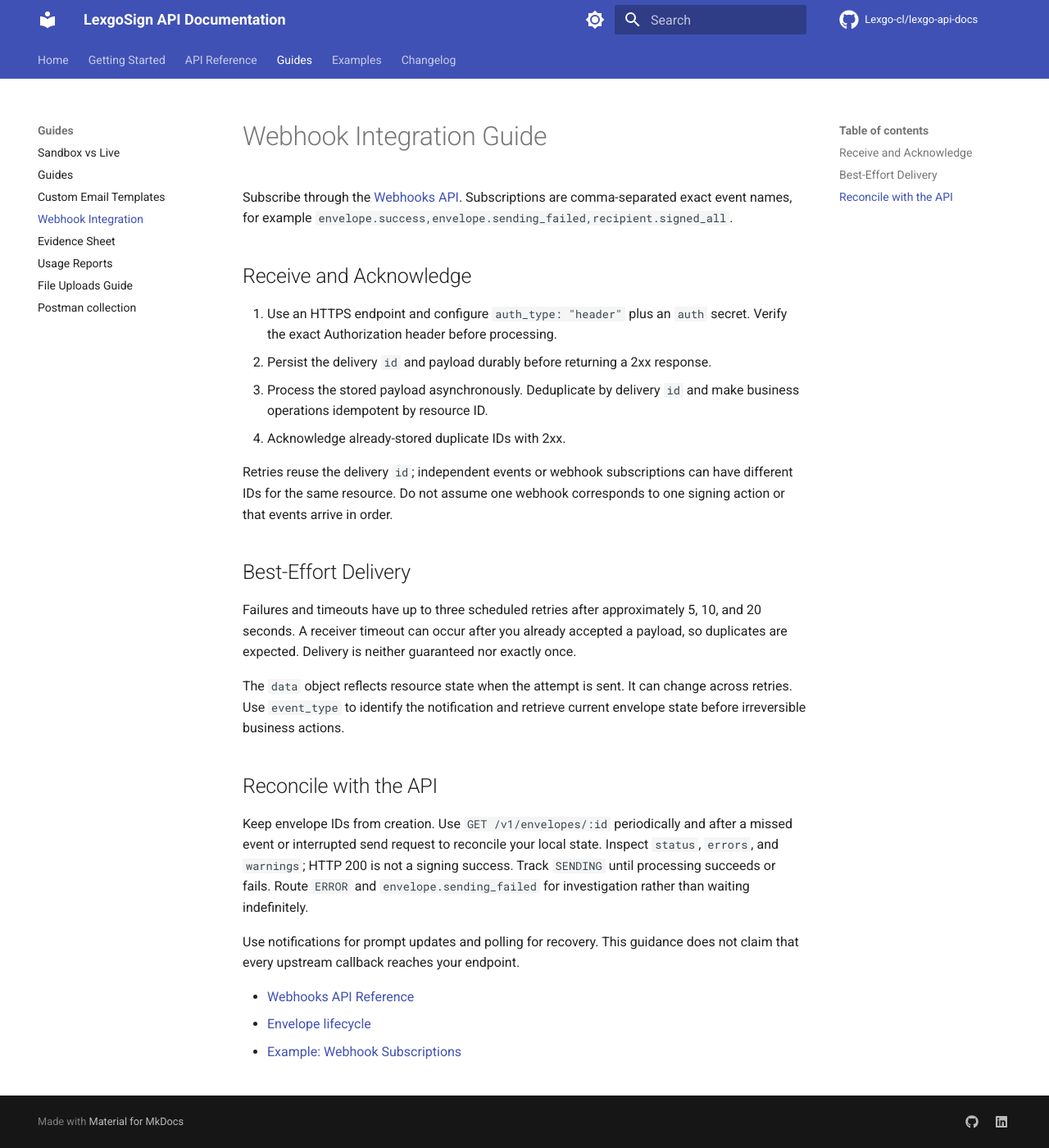
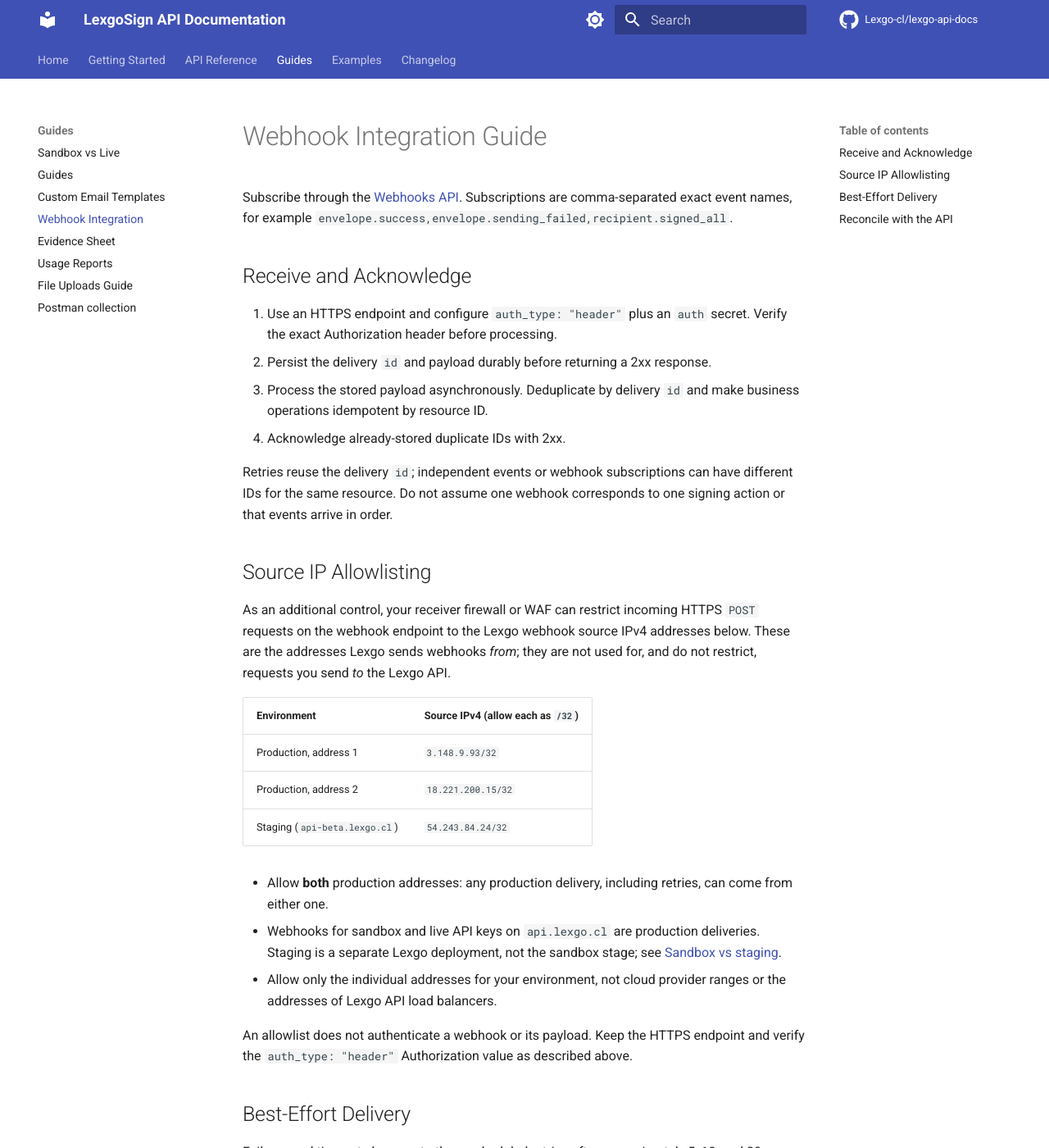
Before and after one commit to Lexgo-cl/lexgo-api-docs, an MkDocs documentation site: the page built from docs/guides/webhook-integration.md, in a window 1280 px wide and 1400 px high. Shown: the whole window at 82% size. Built offline with MkDocs 1.6.1 and Material for MkDocs 9.7.7, drawn with Linux system fonts in a browser that asks for light colours; comment, search, counter and statistics services are not loaded; the version menu is left out.

Commit message:
Sync API documentation from rails-backend
  Synced from commit: 3114958405aea1a173bdd020af1b472577ee1dd7
  Branch: master

  🤖 Automated sync via GitHub Actions

```diff
--- a/docs/guides/webhook-integration.md
+++ b/docs/guides/webhook-integration.md
@@ -16,6 +16,31 @@ comma-separated exact event names, for example
 Retries reuse the delivery `id`; independent events or webhook subscriptions
 can have different IDs for the same resource. Do not assume one webhook
 corresponds to one signing action or that events arrive in order.
+
+## Source IP Allowlisting
+
+As an additional control, your receiver firewall or WAF can restrict incoming
+HTTPS `POST` requests on the webhook endpoint to the Lexgo webhook source IPv4
+addresses below. These are the addresses Lexgo sends webhooks *from*; they are
+not used for, and do not restrict, requests you send *to* the Lexgo API.
+
+| Environment | Source IPv4 (allow each as `/32`) |
+|-------------|-----------------------------------|
+| Production, address 1 | `3.148.9.93/32` |
+| Production, address 2 | `18.221.200.15/32` |
+| Staging (`api-beta.lexgo.cl`) | `54.243.84.24/32` |
+
+- Allow **both** production addresses: any production delivery, including
+  retries, can come from either one.
+- Webhooks for sandbox and live API keys on `api.lexgo.cl` are production
+  deliveries. Staging is a separate Lexgo deployment, not the sandbox stage;
+  see [Sandbox vs staging](sandbox.md#sandbox-vs-staging).
+- Allow only the individual addresses for your environment, not cloud
+  provider ranges or the addresses of Lexgo API load balancers.
+
+An allowlist does not authenticate a webhook or its payload. Keep the HTTPS
+endpoint and verify the `auth_type: "header"` Authorization value as described
+above.
 
 ## Best-Effort Delivery
 
```
Also changed, not shown: docs/api/webhooks.md (+1 -0 lines).
